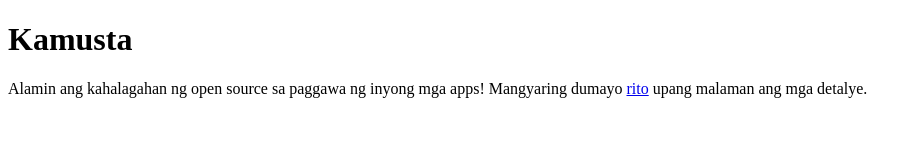
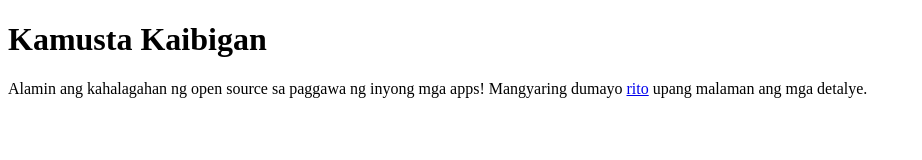
Before and after one commit to limnestor/mabuhay-open-1, a plain HTML site: page index.html in a window 1280 px wide. Shown: the whole page, without its empty margins (0-922 px from the left). Drawn offline with Linux system fonts and the light colour scheme.

Commit message:
Update index.html
Kailangan ng salitang "Kaibigan" pag kinakamusta mo ang tao sa Pilipinas

```diff
--- a/index.html
+++ b/index.html
@@ -4,7 +4,7 @@
     <title>Mabuhay open source</title>
 </head>
 <body>
-    <h1>Kamusta</h1>
+    <h1>Kamusta Kaibigan</h1>
     <p>Alamin ang kahalagahan ng open source sa paggawa ng inyong mga apps! Mangyaring dumayo <a href="https://www.github.com">rito</a> upang malaman ang mga detalye.</p>
 </body>
 </html>
```
